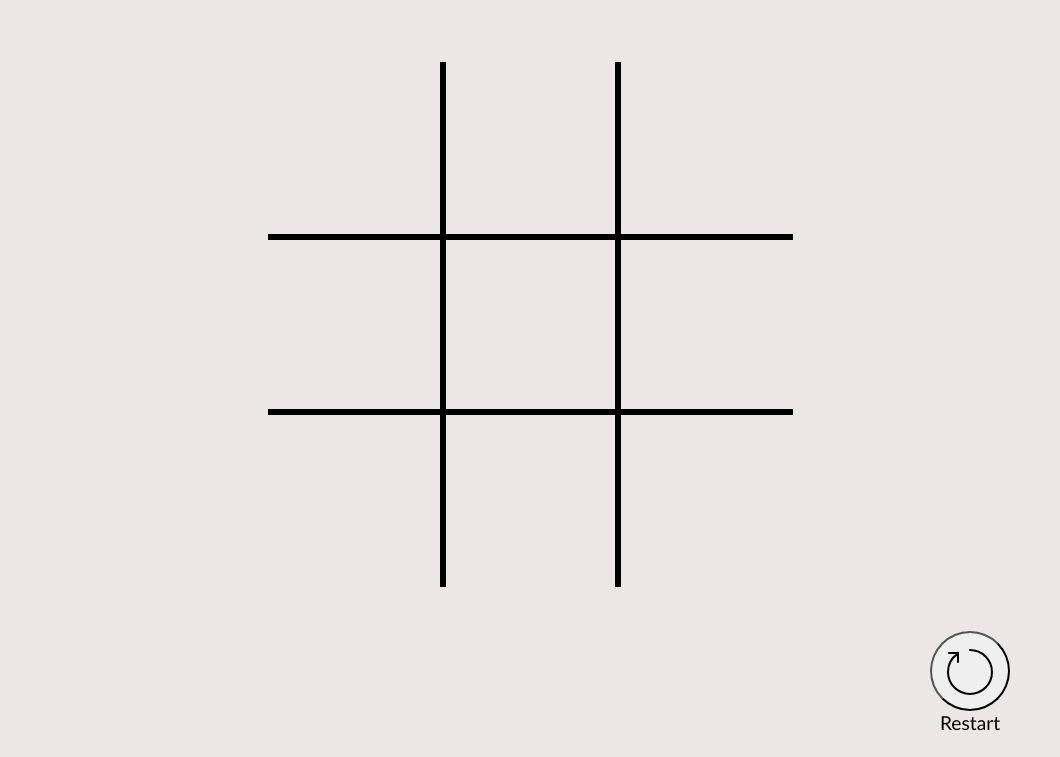
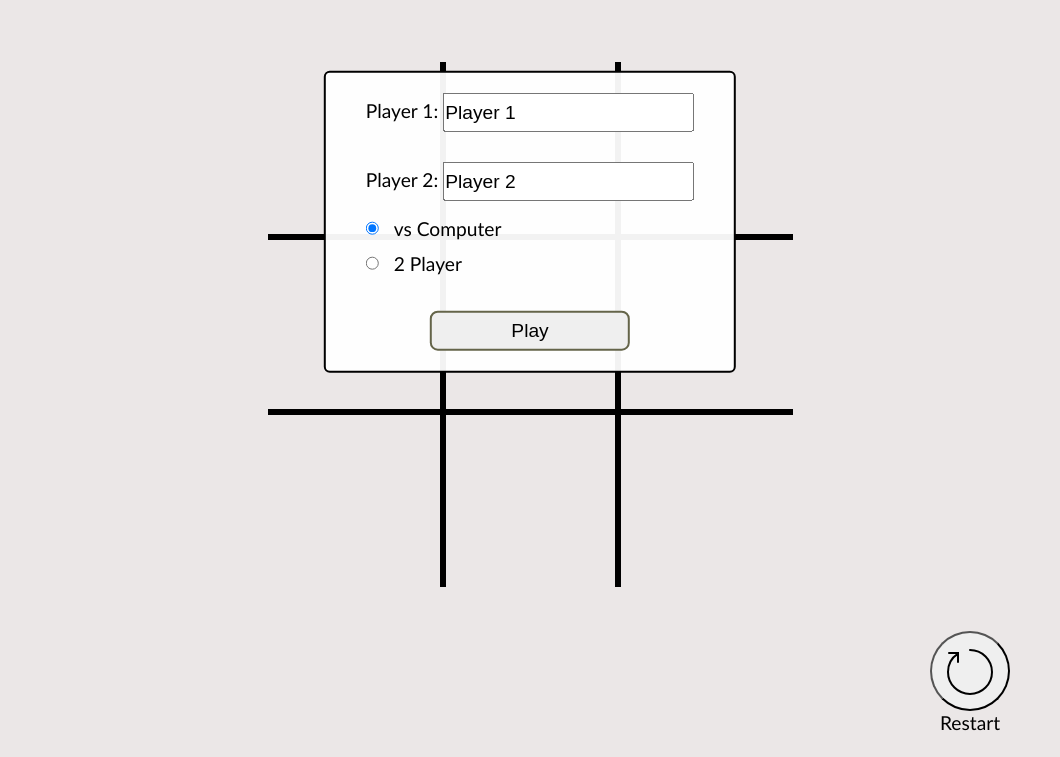
Before and after one commit to derek4987/tic-tac-toe, a plain HTML site: page index.html in a window 1280 px wide. Shown: the part 133-890 px from the top of the page, without its empty margins (110-1170 px from the left). Drawn offline with Linux system fonts and the light colour scheme.

Commit message:
html and css for startModal

```diff
--- a/index.html
+++ b/index.html
@@ -67,8 +67,30 @@
             </div>
         </div>
     </div>
-    <div id="startModal" class="modal">
-
+    <div id="startModal" class="modal modal-open">
+        <div class="modal-content">
+            <div class="startModal-sect1">
+                <div class="p1info">
+                    <label for="player1">Player 1:</label>
+                    <input type="text" id="player1" value="Player 1">
+                </div>
+            </div>
+            <div class="startModal-sect2">
+                <div class="p2info">
+                    <label for="player2">Player 2:</label>
+                    <input type="text" id="player2" value="Player 2">
+                </div>
+                <div class="computer">
+                    <input type="radio" id="playComputer" name="selectOpponent" checked>
+                    <label for="playComputer"> vs Computer</label>
+                </div>
+                <div class="humanOpponent">
+                    <input type="radio" id="playPerson" name="selectOpponent">
+                    <label for="playPerson">2 Player</label>
+                </div>
+            </div>
+            <button id="playButton">Play</button>
+        </div>
     </div>
     <div id="gameOverModal" class="modal">
         <div class="message">Player 1 Wins</div>
--- a/style.css
+++ b/style.css
@@ -177,6 +177,45 @@ html {
     border: 2px solid rgb(100, 100, 73);
 }
 
-.go-buttons button:hover {
+.go-buttons button:hover, #playButton:hover {
     background-color: rgba(100, 100, 73, 0.651);
 }
+
+/* start game modal */
+#startModal {
+    font-size: 1.2rem;
+    padding: 20px 40px;
+    background-color: rgba(255, 255, 255, 0.95);
+    height: min-content;
+}
+
+#startModal .modal-content {
+    display: flex;
+    flex-direction: column;
+    gap: 30px;
+}
+
+#startModal input {
+    font-size: 1.2rem;
+    height: 35px;
+}
+
+.computer, .humanOpponent {
+    display: flex;
+    align-items: center;
+    gap: 15px;
+}
+
+.computer {
+    margin-top: 10px;
+}
+
+#playButton {
+    align-self: center;
+    font-size: 1.2rem;
+    width: 200px;
+    height: 40px;
+    padding: 5px 10px;
+    border-radius: 8px;
+    border: 2px solid rgb(100, 100, 73);
+}
```
